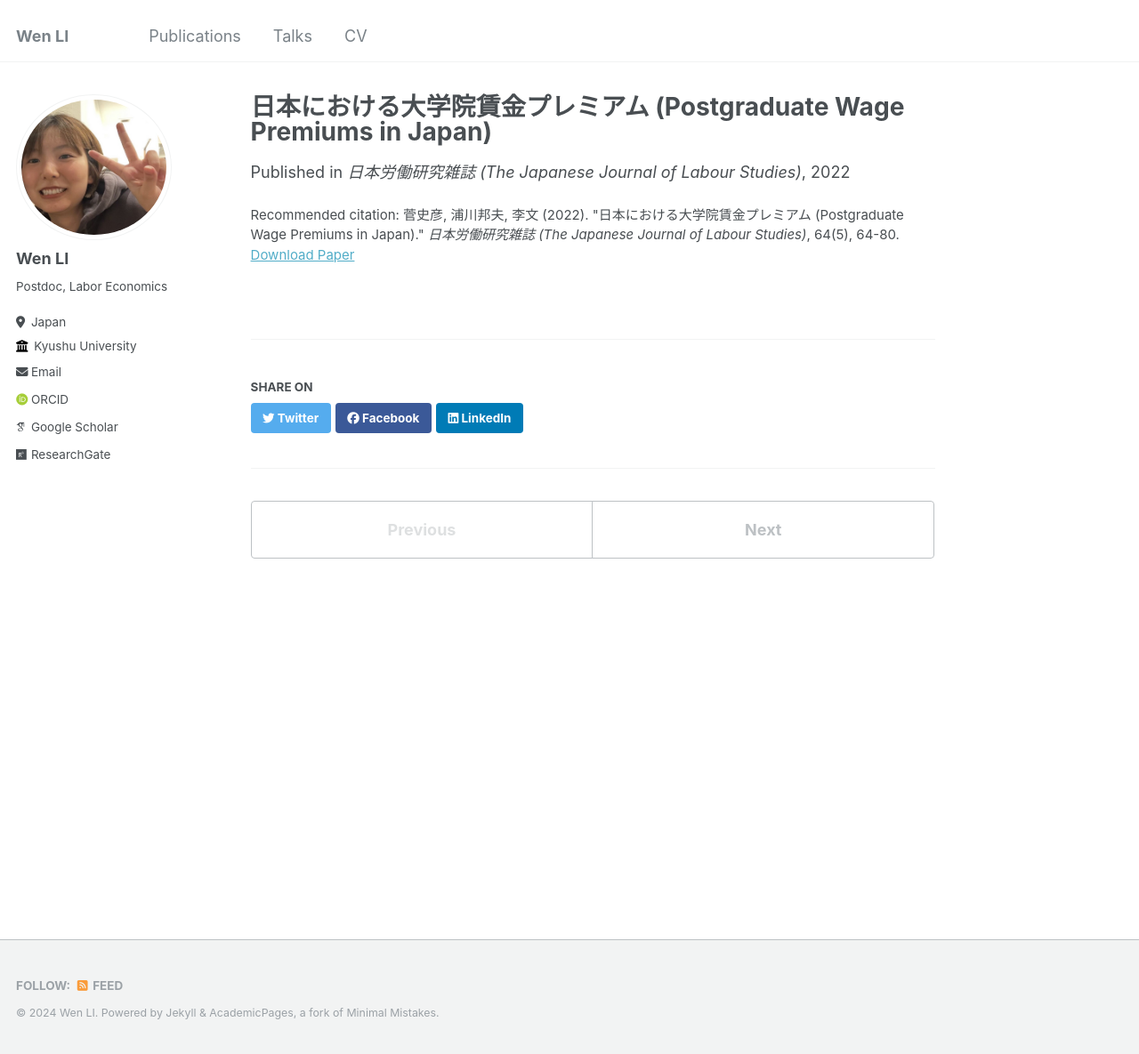
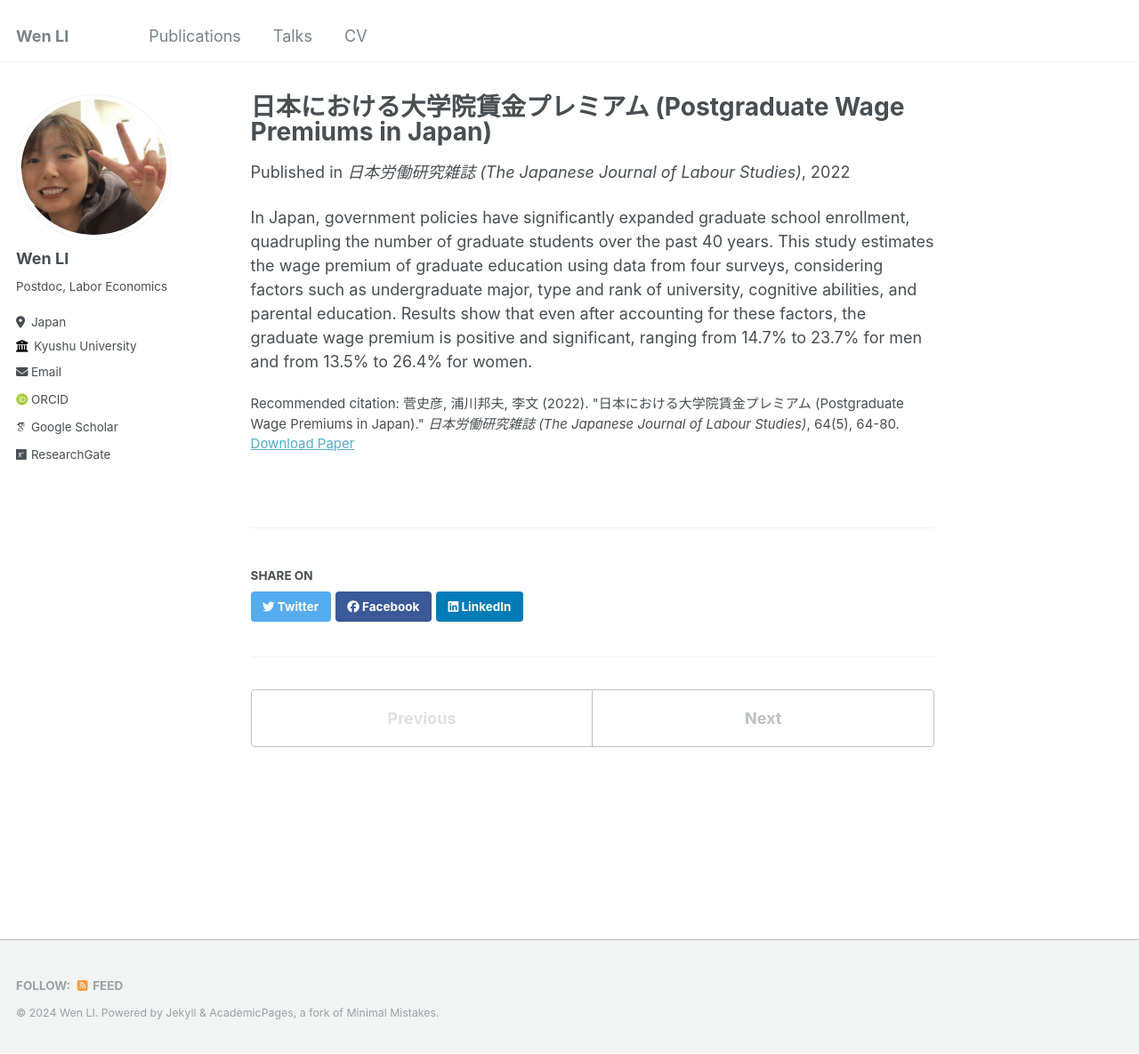
Before and after one commit to wenli-econ/wenli-econ.github.io, a Jekyll site: the page built from _publications/2022-05-01-postgraduate-wage-premiums-japan-number-2.md, in a window 1280 px wide and 1185 px high. Shown: the whole window at 89% size. Built offline with Jekyll 4.4.1, drawn with Linux system fonts in a browser that asks for light colours; some web fonts are replaced.

Commit message:
Update 2022-05-01-postgraduate-wage-premiums-japan-number-2.md

```diff
--- a/_publications/2022-05-01-postgraduate-wage-premiums-japan-number-2.md
+++ b/_publications/2022-05-01-postgraduate-wage-premiums-japan-number-2.md
@@ -7,4 +7,4 @@ venue: '日本労働研究雑誌 (The Japanese Journal of Labour Studies)'
 paperurl: 'https://www.jil.go.jp/institute/zassi/backnumber/2022/05/pdf/064-080.pdf'
 citation: '菅史彦, 浦川邦夫, 李文 (2022). "日本における大学院賃金プレミアム (Postgraduate Wage Premiums in Japan)." <i>日本労働研究雑誌 (The Japanese Journal of Labour Studies)</i>, 64(5), 64-80.'
 ---
-<!-- In Japan, government policies have significantly expanded graduate school enrollment, quadrupling the number of graduate students over the past 40 years. This study estimates the wage premium of graduate education using data from four surveys, considering factors such as undergraduate major, type and rank of university, cognitive abilities, and parental education. Results show that even after accounting for these factors, the graduate wage premium is positive and significant, ranging from 14.7% to 23.7% for men and from 13.5% to 26.4% for women.  -->
+In Japan, government policies have significantly expanded graduate school enrollment, quadrupling the number of graduate students over the past 40 years. This study estimates the wage premium of graduate education using data from four surveys, considering factors such as undergraduate major, type and rank of university, cognitive abilities, and parental education. Results show that even after accounting for these factors, the graduate wage premium is positive and significant, ranging from 14.7% to 23.7% for men and from 13.5% to 26.4% for women.
```
